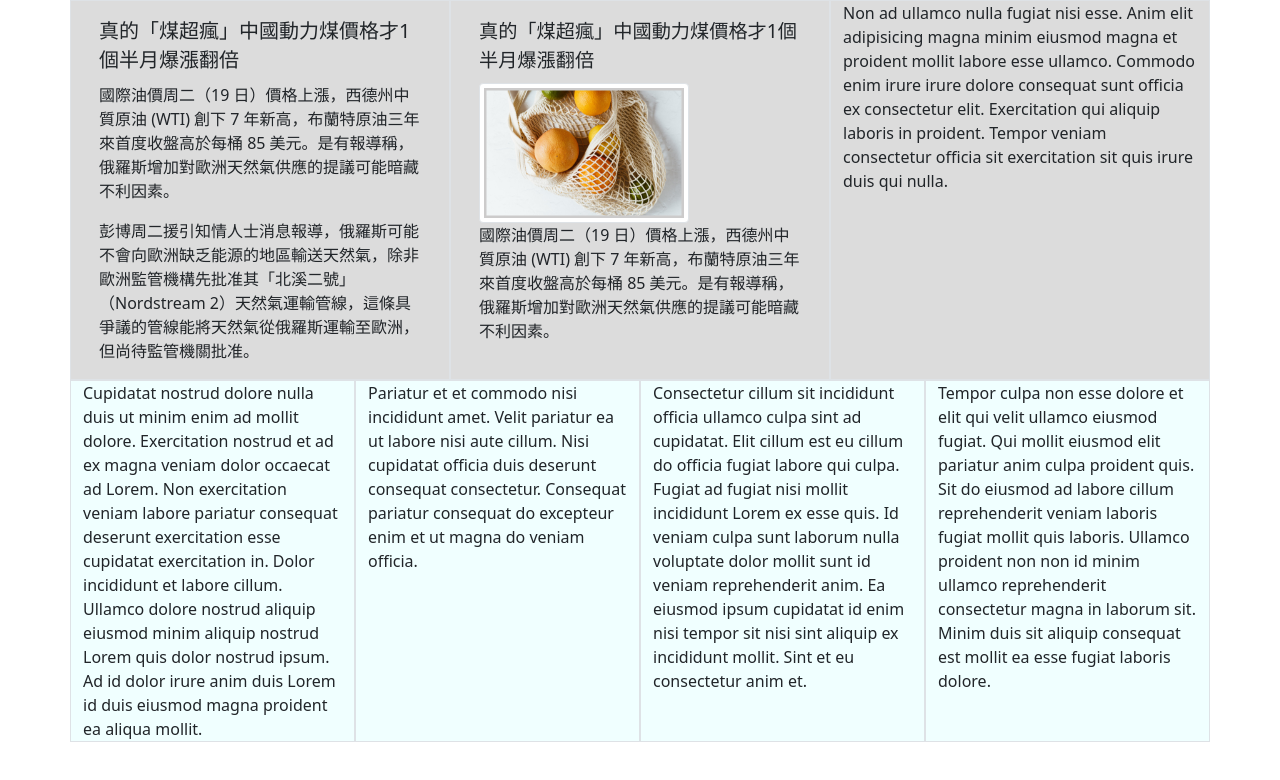
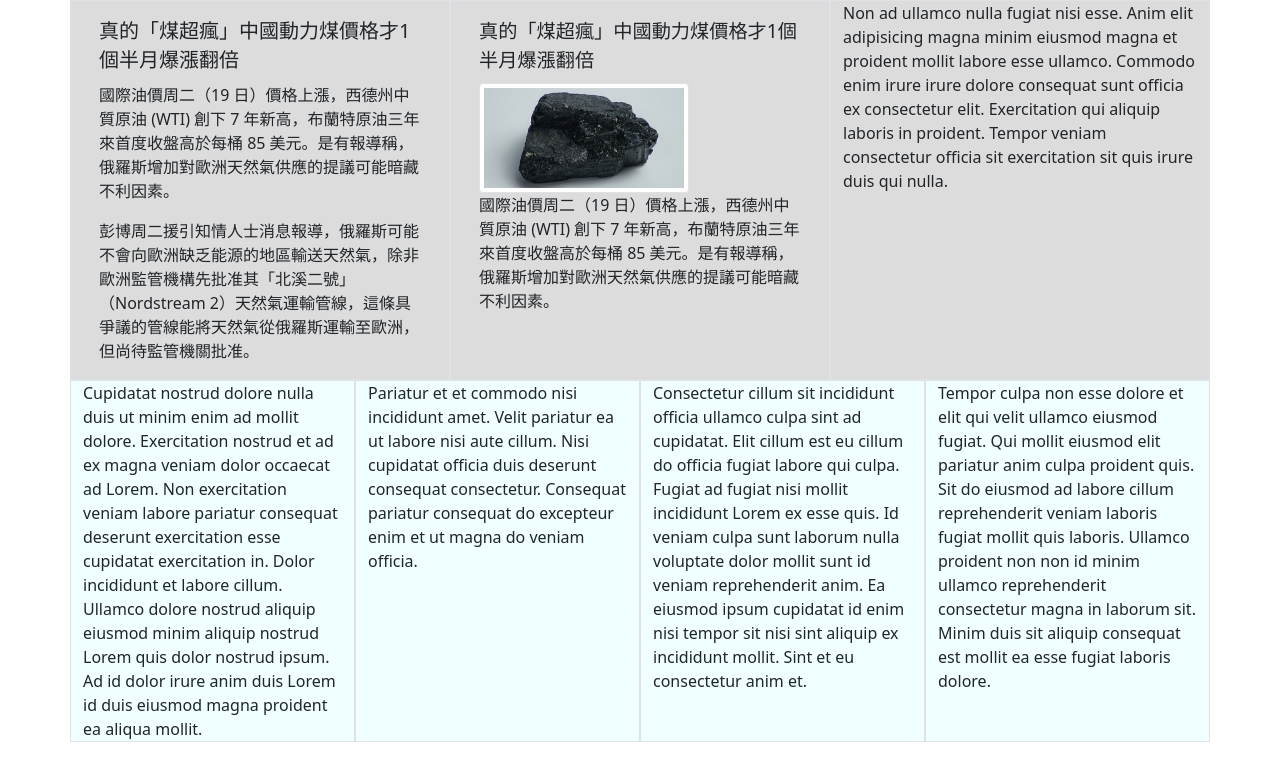
Before and after one commit to rachelrwd/yang, a plain HTML site: page index5.html in a window 1280 px wide. Drawn offline with nearby package versions, Linux system fonts and the light colour scheme.

Commit message:
change index5.html

```diff
--- a/index5.html
+++ b/index5.html
@@ -42,7 +42,7 @@
         <div class="col-md-6 col-lg-4 border ">
           <section class="second">
             <h3 class="s1">真的「煤超瘋」中國動力煤價格才1個半月爆漲翻倍</h3>
-            <img src="./images/pic2.png" class="img-thumbnail img-fluid" alt="圖片說明">
+            <img src="./images/pic1.png" class="img-thumbnail img-fluid" alt="圖片說明">
             <p>國際油價周二（19 日）價格上漲，西德州中質原油 (WTI) 創下 7 年新高，布蘭特原油三年來首度收盤高於每桶 85 美元。是有報導稱，俄羅斯增加對歐洲天然氣供應的提議可能暗藏不利因素。</p>
           </section>
         </div>
```
